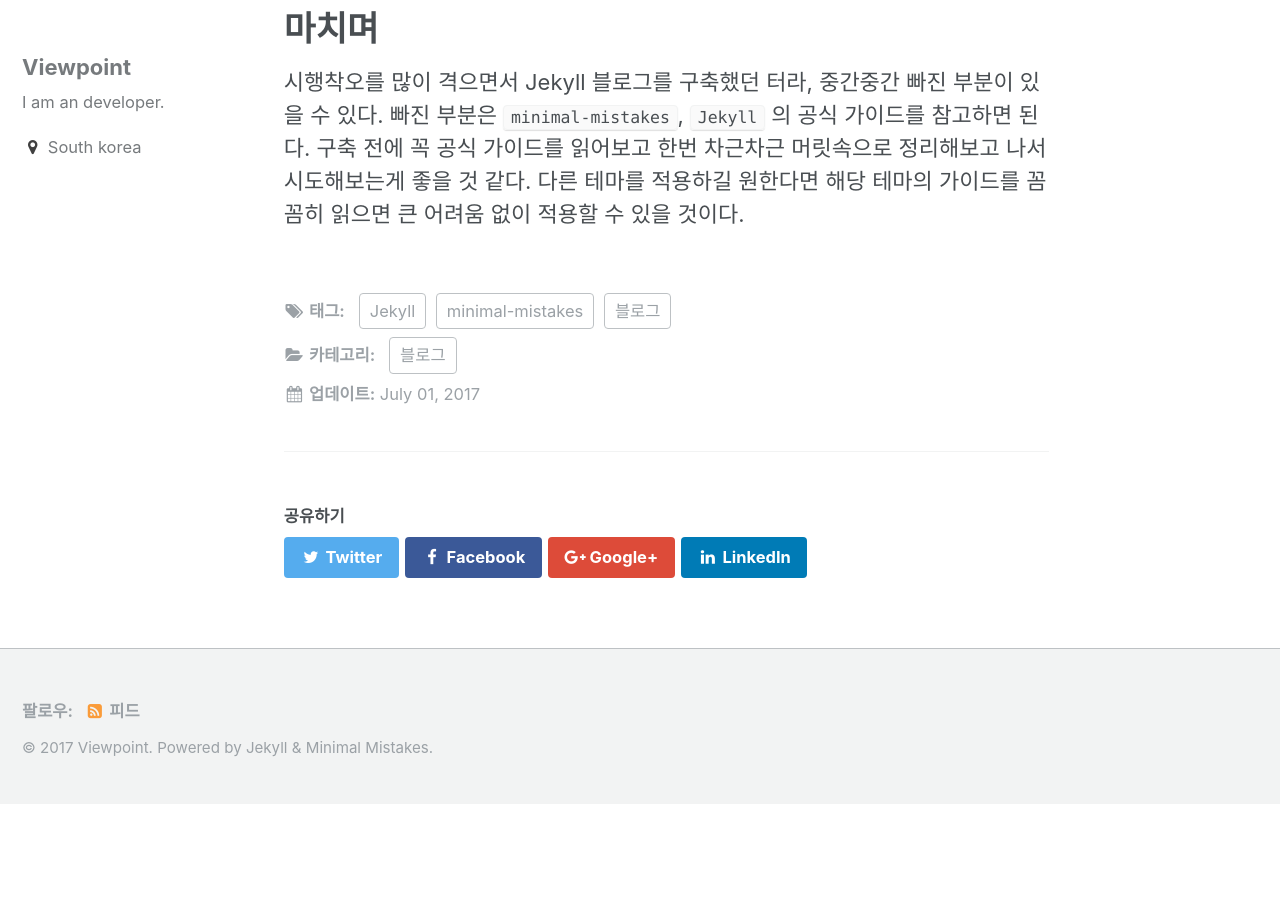
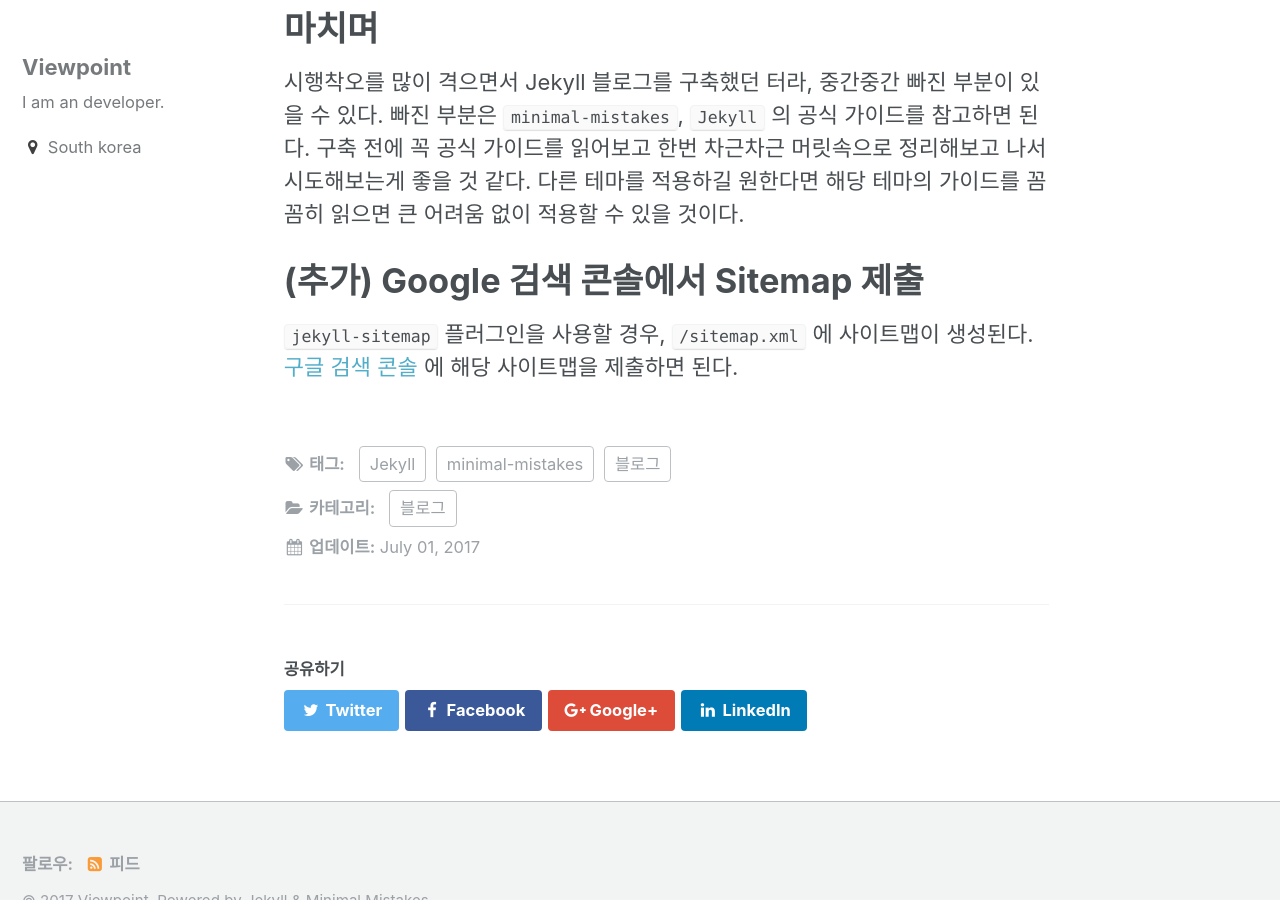
Before and after one commit to hide1202/hide1202.github.io, a Jekyll site: the page built from _posts/2017-07-01-create-blog.md, in a window 1280 px wide and 900 px high, scrolled down 3395 px. Built offline with Jekyll 4.4.1, drawn with Linux system fonts in a browser that asks for light colours; before the commit the page ends 4199 px from its top, so only the background shows below that.

Commit message:
Add sitemap guide

```diff
--- a/_posts/2017-07-01-create-blog.md
+++ b/_posts/2017-07-01-create-blog.md
@@ -78,3 +78,6 @@ tags:
 
 # 마치며
 시행착오를 많이 격으면서 Jekyll 블로그를 구축했던 터라, 중간중간 빠진 부분이 있을 수 있다. 빠진 부분은 `minimal-mistakes`, `Jekyll` 의 공식 가이드를 참고하면 된다. 구축 전에 꼭 공식 가이드를 읽어보고 한번 차근차근 머릿속으로 정리해보고 나서 시도해보는게 좋을 것 같다. 다른 테마를 적용하길 원한다면 해당 테마의 가이드를 꼼꼼히 읽으면 큰 어려움 없이 적용할 수 있을 것이다.
+
+# (추가) Google 검색 콘솔에서 Sitemap 제출
+`jekyll-sitemap` 플러그인을 사용할 경우, `/sitemap.xml` 에 사이트맵이 생성된다. [구글 검색 콘솔](https://www.google.com/webmasters/tools/home) 에 해당 사이트맵을 제출하면 된다.
```
